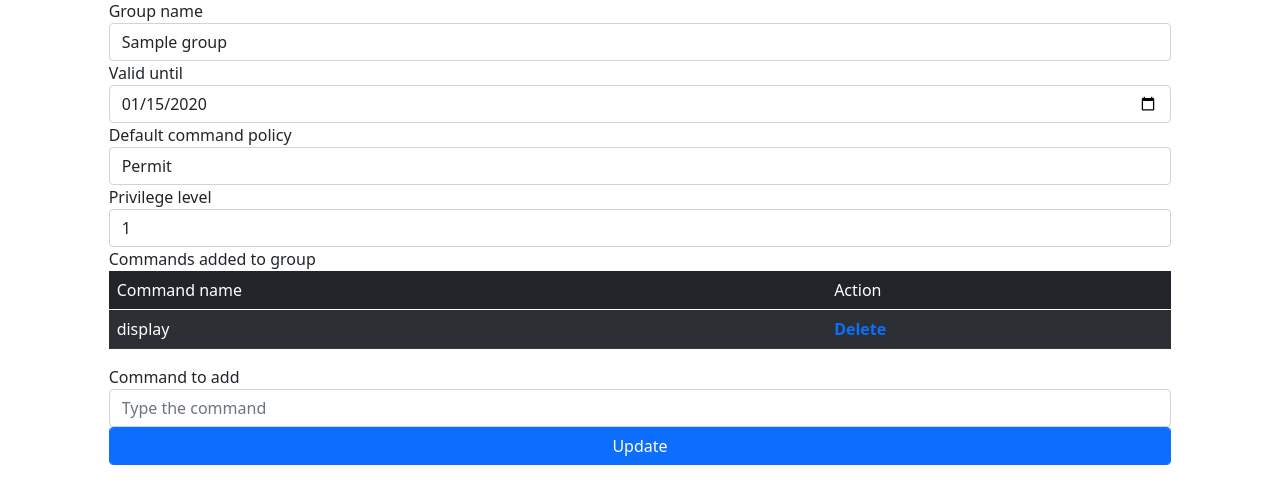
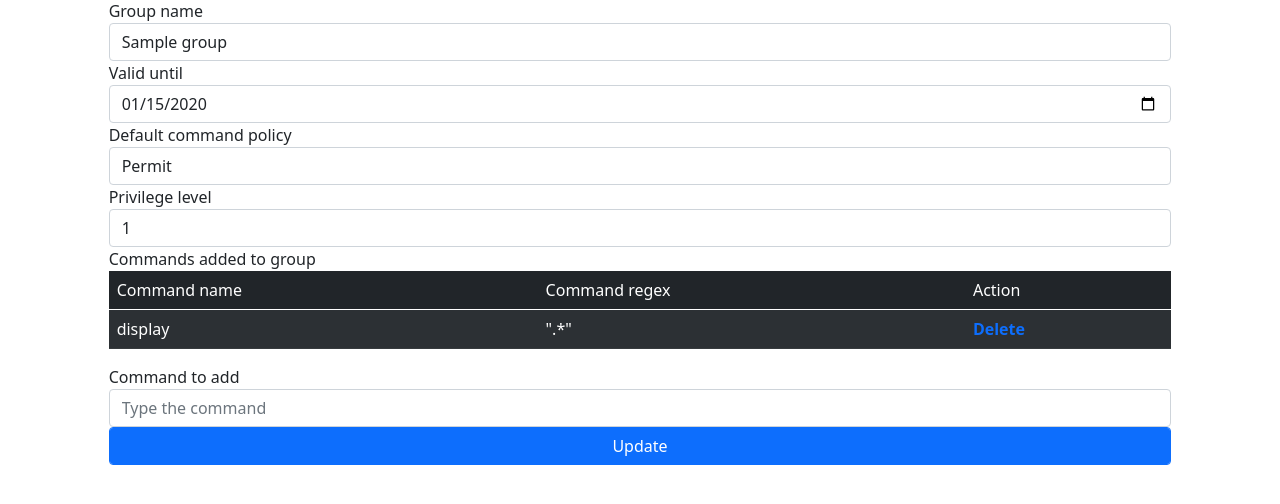
Before and after one commit to dmitriykuptsov/tacacsgui, a Flask app: page /tac_plus/edit_group/?group_id=1 in a window 1280 px wide. Shown: the part 61-565 px from the top of the page. Run offline with Flask 3, Linux system fonts and the light colour scheme; the visitor is signed in with stand-in values (Sample User, id 1); data comes from the database, SQL or seed files in the repository; tables that the repository leaves empty hold one stand-in row (values such as "Sample post"); parts of the project's set-up code (start-up, migrations or seed data) failed here and were passed over; some libraries are stand-ins or nearby versions.

Commit message:
Show command regex

```diff
--- a/app/templates/tacacs/edit_group.html
+++ b/app/templates/tacacs/edit_group.html
@@ -110,6 +110,7 @@
                 <thead>
                   <tr>
                     <td>Command name</td>
+                    <td>Command regex</td>
                     <td>Action</td>
                   </tr>
                 </thead>
@@ -117,6 +118,7 @@
                   {% for command in commands %}
                     <tr>
                       <td>{{ command.name }}</td>
+                      <td>{{ command.permit_regex }}</td>
                       <td><a href="/tac_plus/delete_command_from_group/?command_id={{ command.id }}&group_id={{group.id}}">Delete</a></td>
                     </tr>
                   {% endfor %}
```
